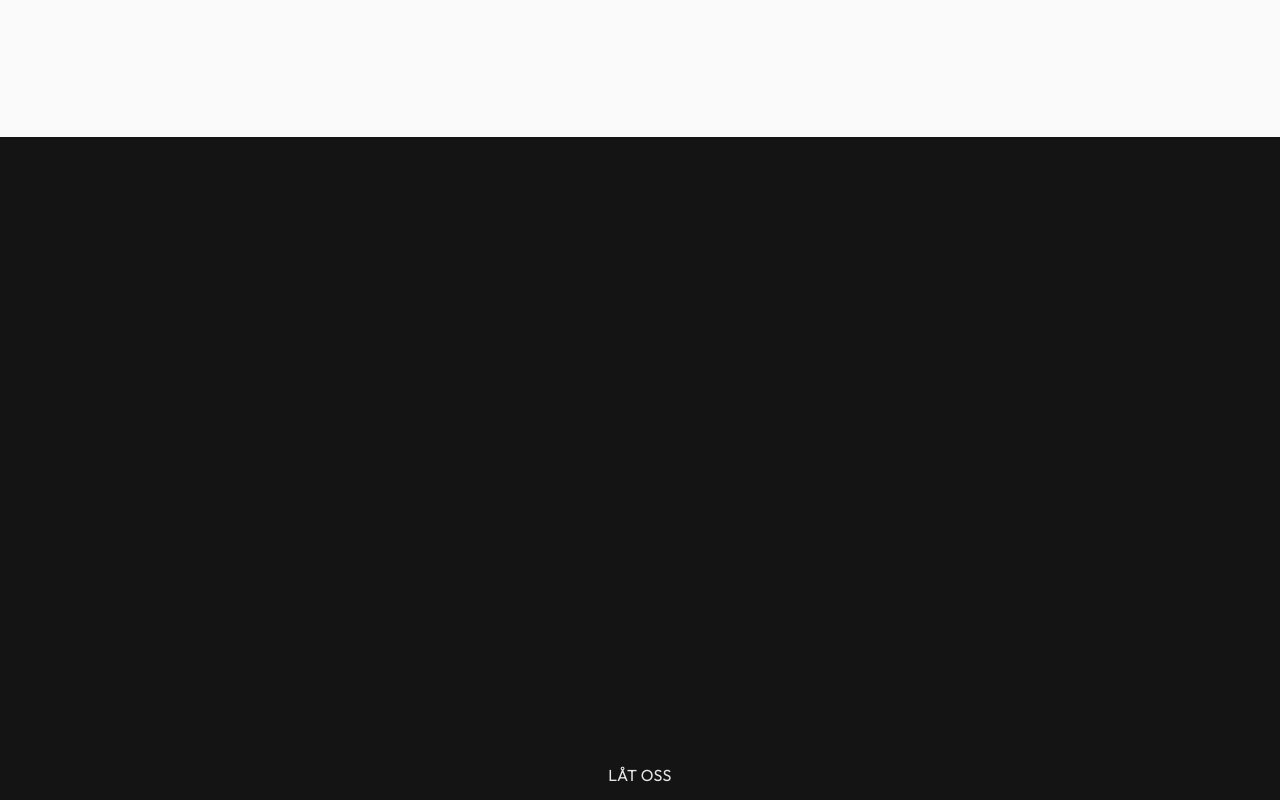
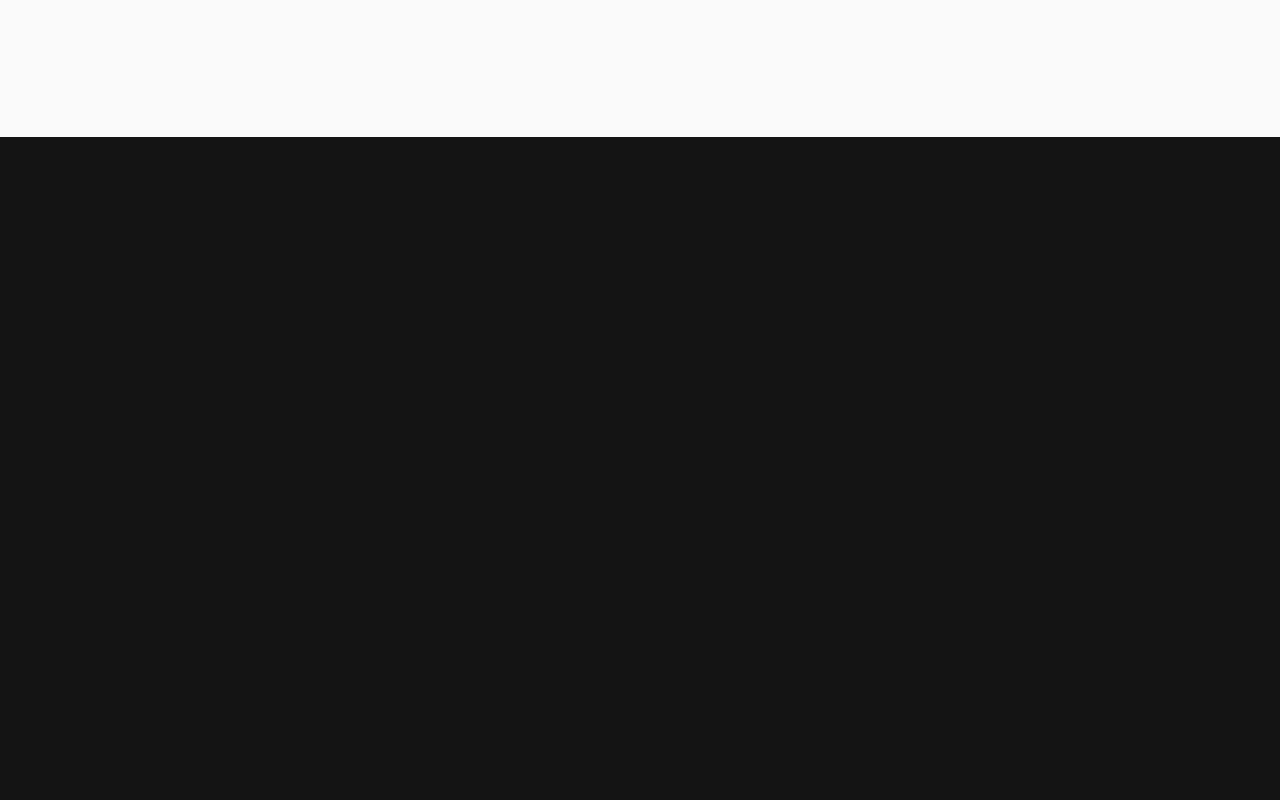
Before and after one commit to Tab-Ras/solarpower-experience, a React (Vite) app: page / in a window 1280 px wide. Shown: the part 5460-6260 px from the top of the page. Built offline with nearby package versions, Linux system fonts and the light colour scheme.

Commit message:
Scroll Effect Higher Z-Index

```diff
--- a/src/pages/Home.jsx
+++ b/src/pages/Home.jsx
@@ -61,7 +61,7 @@ const Home = () => {
       {/* CTA-sectionen med scroll-effekter */}
       <section
         ref={ctaSectionRef}
-        className="h-[200vh] bg-[#141414] px-6 flex flex-col justify-center items-center"
+        className="h-[200vh] bg-[#141414] px-6 flex flex-col justify-center items-center z-100"
         >
         <div ref={ctaTextRef} className="mix-blend-difference text-center">
           <span className="text-md tracking-wide uppercase text-[#fafafa] mb-6 block">
```
